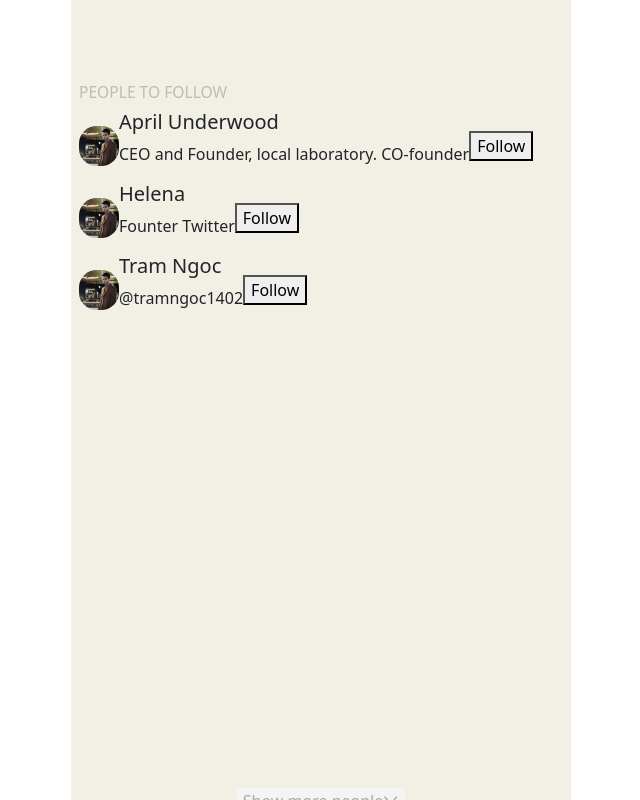
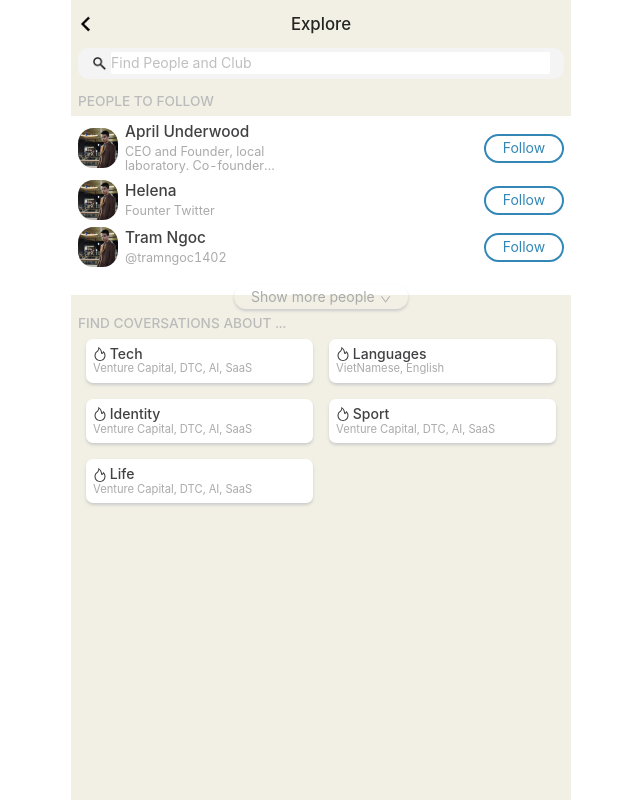
Before and after one commit to phuclevinh2000/Clubhouse-clone, a React (Create React App) app: page /explore in a window 1280 px wide. Shown: the whole page, without its empty margins (319-959 px from the left). Built offline with nearby package versions, Linux system fonts and the light colour scheme.

Commit message:
working on profile page and search page

```diff
--- a/src/App.js
+++ b/src/App.js
@@ -9,6 +9,7 @@ import AllowNotification from './pages/AllowNotification';
 import AppLayout from './pages/Layouts/AppLayout';
 import Home from './pages/Home';
 import Explore from "./pages/Explore"
+import Profile from './pages/Profile';
 
 //planlayout
 function App() {
@@ -31,11 +32,12 @@ function App() {
         </Switch>
         </PlanLayout>
       </Route>
-      <Route exact path={['/home', "/explore"]}>
+      <Route exact path={['/home', "/explore", "/profile"]}>
         <AppLayout>
           <Switch>
             <Route exact path="/home" component={Home}/>
             <Route exact path="/explore" component={Explore}/>
+            <Route exact path="/profile" component={Profile}/>
           </Switch>
         </AppLayout>
       </Route>
--- /dev/null
+++ b/src/components/SubHeader.jsx
@@ -0,0 +1,16 @@
+import React from 'react'
+import style from "../style/explore.module.css"
+import { Link } from 'react-router-dom'
+
+const SubHeader = ({pageTitle}) => {
+    return (
+        <div className={style.head}>
+            <Link to="/home">
+                <img src="/images/arrow.png" alt="" />
+            </Link>
+            <h3>{pageTitle}</h3>
+        </div>
+    )
+}
+
+export default SubHeader
--- a/src/data/Explore.json
+++ b/src/data/Explore.json
@@ -2,7 +2,7 @@
     "people": [
         {
             "title": "April Underwood",
-            "description": "CEO and Founder, local laboratory. CO-founder"
+            "description": "CEO and Founder, local laboratory. Co-founder NgocMaxinutrion"
         },
         {
             "title": "Helena",
@@ -16,23 +16,23 @@
     "conversation": [
         {
             "title": "Tech",
-            "discription": "Venture Capital, DTC, AI, SaaS"
+            "description": "Venture Capital, DTC, AI, SaaS"
         },
         {
             "title": "Languages",
-            "discription": "VietNamese, English"
+            "description": "VietNamese, English"
         },
         {
             "title": "Identity",
-            "discription": "Venture Capital, DTC, AI, SaaS"
+            "description": "Venture Capital, DTC, AI, SaaS"
         },
         {
             "title": "Sport",
-            "discription":"Venture Capital, DTC, AI, SaaS"
+            "description":"Venture Capital, DTC, AI, SaaS"
         },
         {
             "title": "Life",
-            "discription": "Venture Capital, DTC, AI, SaaS"
+            "description": "Venture Capital, DTC, AI, SaaS"
         }
     ]
 }
--- a/src/index.js
+++ b/src/index.js
@@ -2,6 +2,7 @@ import React from 'react';
 import ReactDOM from 'react-dom';
 import App from './App';
 import "bootstrap/dist/css/bootstrap.min.css";
+import "antd/dist/antd.css"
 
 ReactDOM.render(
   <React.StrictMode>
--- a/src/pages/Explore.jsx
+++ b/src/pages/Explore.jsx
@@ -1,32 +1,63 @@
 import React from 'react'
 import style from "../style/explore.module.css"
-import { DownOutlined, FireOutLined}  from '@ant-design/icons'
+import { DownOutlined, FireOutlined }  from '@ant-design/icons'
 import data from "../data/Explore.json"
-import { BsPeople } from 'react-icons/bs'
+import { Input } from 'antd'
+import SubHeader from '../components/SubHeader'
 
 const Explore = () => {
     const { people, conversation } = data;  //new way to take data ES6
 
     return (
         <div className={style.exploredContainer}>
+            <div className={style.header}>
+                <SubHeader pageTitle="Explore"/>
+                <Input
+                    style={{
+                        backgroundColor: "#f4f4f4",
+                        borderRadius:"0.8em",
+                        padding:"0.3em 1em",
+                        border: "none",
+                        boxShadow: "none"
+                    }}
+                    placeholder="Find People and Club"
+                    prefix={<img src="/images/search.png" width="15px" alt=""/>}
+                >
+
+                </Input>
+            </div>
             <h6>PEOPLE TO FOLLOW</h6>
             <div className={style.peopleContainer}>
                 {people.map((item) => (
                     <div>
                         <div className="d-flex align-items-center">
                             <img src="/images/user_image_1.jpg" alt="" />
-                            <div className="ml-2">
+                            <div className="ml-2" style={{marginLeft: "7px"}}>
                                 <h5>{item.title}</h5>
                                 <p>{item.description}</p>
                             </div>
-                            <button>Follow</button>
                         </div>
+                        <button>Follow</button>
                     </div>
                 ))}
                 <button className={style.showMore}>
                     Show more people <DownOutlined />
                 </button>
             </div>
+            <h6>FIND COVERSATIONS ABOUT ...</h6>
+            <div className="row mx-0">
+                {conversation.map((item) => (
+                    <div className="col-6 px-2 mb-3">
+                        <div className={style.conversationCard}>
+                            <h6>
+                                <FireOutlined />
+                                {item.title}
+                            </h6>
+                            <p>{item.description}</p>
+                        </div>
+                    </div>
+                ))}
+            </div>
         </div>
     )
 }
--- /dev/null
+++ b/src/pages/Profile.jsx
@@ -0,0 +1,71 @@
+import React from 'react'
+import exploreStyle from "../style/explore.module.css"
+import style from "../style/profile.module.css"
+import { Link } from 'react-router-dom'
+import { BsAt, BsPlus, BsUpload } from "react-icons/bs"
+import { AiOutlineInstagram, AiOutlineSetting, AiOutlineTwitter } from "react-icons/ai"
+
+const Profile = () => {
+    return (
+        <>
+        <div className={style.profileContainer}>
+            <div className={exploreStyle.header}>
+                <div className={`${exploreStyle.head} text-end mb-0`}>
+                    <Link
+                        exact to="/home"
+                    >
+                        <img
+                            src="/images/arrow.png"
+                            alt=""
+                            className={exploreStyle.arrow_icon}
+                        />
+                    </Link>
+
+                    <div className={style.actionBtn}>
+                        <BsAt />
+                        <BsUpload />
+                        <AiOutlineSetting />
+                    </div>
+                </div>
+            </div>
+            <img
+                src="/images/profilepic.png"
+                alt=""
+                className={style.profile_image}
+            />
+            <h4>Phuc Le</h4>
+            <p>@cleaver Phuc</p>
+            <div className={style.follow}>
+                <p>
+                    <span>0</span> followers
+                </p>
+                <p>
+                    <span>51</span> following
+                </p>
+            </div>
+            <button>Add a bio</button>
+            <div className="mb-4">
+                <button className="mb-0">
+                    <AiOutlineTwitter /> Add Twitter
+                </button>
+                <button className="mb-0">
+                    <AiOutlineInstagram /> Add Instagram
+                </button>
+            </div>
+            <div className={style.nominated}>
+                <img src="/images/profilepic.png" alt="" />
+                <div>
+                    <p>Joined 14-July-2020</p>
+                    <p>Nominated by <span>Anton Alarcon</span></p>
+                </div>
+            </div>
+            <p>Member of </p>
+            <button className={style.actionBtn}>
+                <BsPlus />
+            </button>
+        </div>
+        </>
+    )
+}
+
+export default Profile
--- a/src/pages/Welcome.jsx
+++ b/src/pages/Welcome.jsx
@@ -25,7 +25,9 @@ const Welcome = () => {
                     Get your username{" "}
                     {/* <img src="" alt="" /> */}
                 </Link>
-                <Link>
+                <Link
+                    exact to="/invite"
+                >
                     Have an invite text? Sign in
                 </Link>
             </div>
--- a/src/style/explore.module.css
+++ b/src/style/explore.module.css
@@ -10,6 +10,7 @@
     font-weight: 500;
     color: 1.5em 0 0.5em 0;
     color: #bbbbbb;
+    margin-top: 20px;
 }
 
 .showMore {
@@ -22,7 +23,17 @@
     background-color: #f4f4f4;
     border: none !important;
     color: #aaaaaa !important;
+    box-shadow: 0px 2px 3px #cccccc;
+    font-weight: 500;
 }
+
+.showMore span {
+    font-size: 0.775em !important;
+    margin-top: 0.4em;
+    margin-left: 0.5em;
+}
+
+
 
 /* .head img {
     width: 16px;
@@ -32,7 +43,109 @@
     transform: translateY((-50%));
 } */
 
+.peopleContainer {
+    background-color: white ;
+    margin: 0 -0.5em;
+    padding: 0.5em 0.5em 1.5em 0.5em;
+    position: relative;
+}
+
+.peopleContainer>div {
+    display: flex;
+    align-items: center;
+    justify-content: space-between;
+    margin-bottom: 0.5em;
+}
+
 .peopleContainer img {
     width: 40px;
     border-radius: 1.1em;
 }
+
+.peopleContainer h5 {
+    color: var(--textColor);
+    font-size: 1.1em;
+    margin-bottom: 0.2em;
+}
+
+.peopleContainer p {
+    color: var(--textColor);
+    font-size: 0.9em;
+    margin: 0;
+    display: block;
+    display: -webkit-box;
+    width: 173px;
+    height: fit-content;
+    line-height: 1.15;
+    -webkit-line-clamp: 2;
+    -webkit-box-orient: vertical;
+    overflow: hidden;
+    text-overflow: ellipsis;
+    color: #aaaaaa;
+}
+
+.peopleContainer button {
+    background-color: transparent;
+    border: 2px solid var(--btnBgColor);
+    border-radius: 2em;
+    color: var(--btnBgColor);
+    font-weight: 400;
+    font-size: 1em;
+    padding: 0.1em 1.2em;
+}
+
+.conversationCard {
+    background-color: white;
+    border-radius: 0.5em;
+    padding: 0.5em;
+    box-shadow: 0px 2px 3px #cccccc;
+}
+
+.conversationCard h6 {
+    color: var(--textColor);
+    font-size: 1em;
+    margin: 0;
+    display: flex;
+    align-items: center;
+}
+
+.conversationCard h6 span {
+    margin-right: 0.2em;
+}
+
+.conversationCard p {
+    margin: 0;
+    color: #aaaaaa;
+    line-height: 1.2;
+    font-size: 0.8em;
+}
+
+.header {
+    position: absolute;
+    left: 0;
+    right: 0;
+    top: 0;
+    background-color: #f2f0e4;
+    z-index: 5;
+    padding: 0.5em;
+}
+
+.head img {
+    width: 15px;
+    position: absolute;
+    left: 0;
+    top: 50%;
+    transform: translateY(-50%);
+}
+
+.head{
+    text-align: center;
+    padding: 0.5em 0.5em;
+    position: relative;
+    margin-bottom: 0.5em;
+}
+
+.head h3 {
+    margin: 0;
+    font-size: 1.2em;
+}
--- /dev/null
+++ b/src/style/profile.module.css
@@ -0,0 +1,42 @@
+.profileContainer {
+    height: 100%;
+    overflow: auto;
+    padding: 0 0.5em;
+    padding-top: 5em;
+}
+
+.actionBtn svg{
+    font-size: 2em;
+    margin-right: 1em;
+}
+
+.actionBtn>svg:last-child {
+    margin-right: 0;
+}
+
+.profileContainer .profile_image {
+    width: 80px;
+    border-radius: 2.2em;
+}
+
+.profileContainer h4 {
+    font-size: 1.5em;
+    color: var(--textColor);
+    margin: 0.5em 0 0.1em 0;
+}
+
+.profileContainer p {
+    font-size: 1.1em;
+    color: #aaaaaa;
+    margin: 0;
+}
+
+.profileContainer .follow {
+    display: flex;
+    /* align-items: baseline; */
+    margin-bottom: 2.5em;
+}
+
+.profileContainer .follow>p:first-child {
+    margin-right: 2.5em;
+}
```
